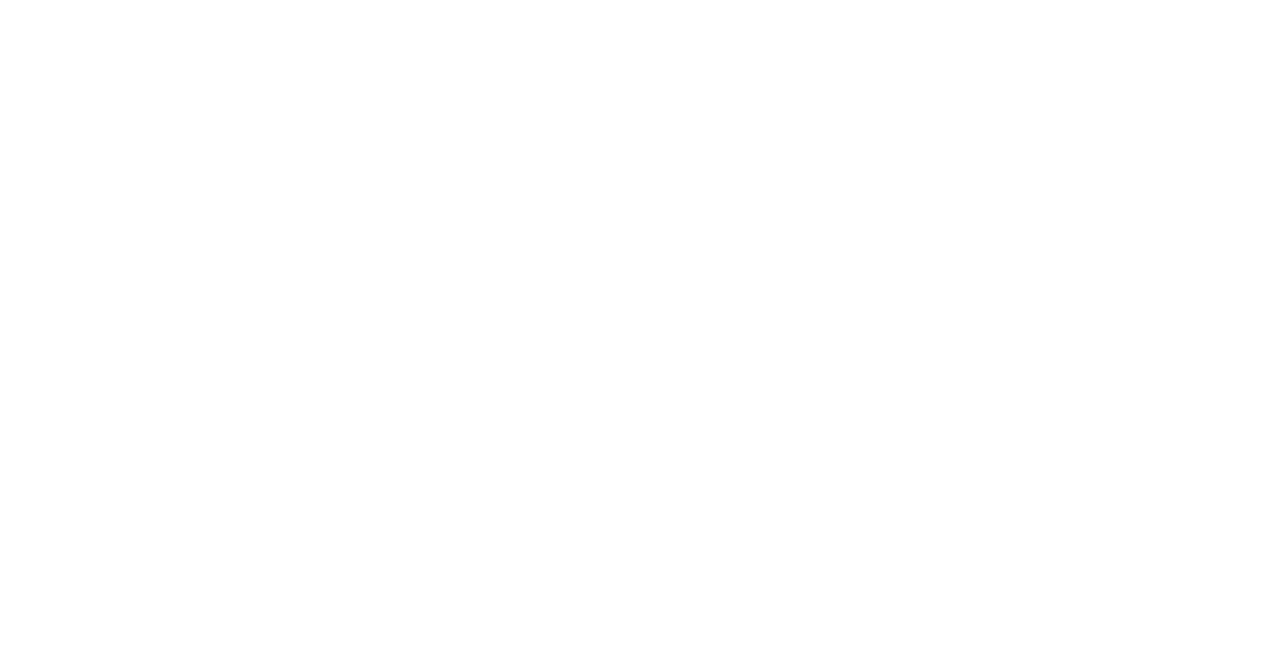
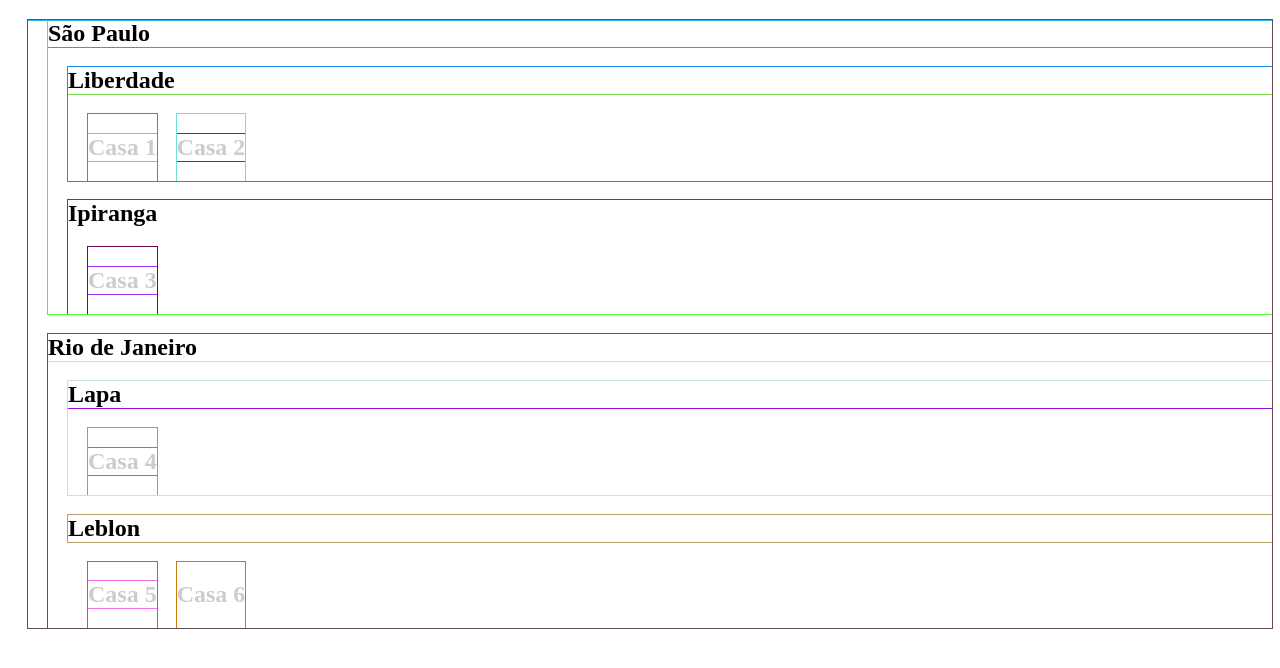
Before and after one commit to pedrotcaraujo/composite-pattern-js, a plain HTML site: page index.html in a window 1280 px wide. Drawn offline with Linux system fonts and the light colour scheme.

Commit message:
final demo composite pattern with layout debugger

```diff
--- a/city.js
+++ b/city.js
@@ -1,21 +1,27 @@
-var City = function (title, id) {
+var City = function (title, id, className) {
     this.children = [];
-    this.template;
+    this.element = document.createElement('div');
+    var h2 = document.createElement('h2');
+
+    this.element.id = id;
+    if (className) this.element.className = className;
+
+    h2.textContent = title;
+    this.element.appendChild(h2);
+
 }
 
 City.prototype = {
     add: function (child) {
         this.children.push(child);
+        this.element.appendChild(child.getElement());
     },
 
     remove: function (child) {
         for (var node, i = 0; node = this.getChild(i); i++) {
             if (node == child) {
                 this.children.splice(i, 1);
-                return true;
-            }
-
-            if (node.remove(child)) {
+                this.element.removeChild(child.getElement());
                 return true;
             }
         }
@@ -27,38 +33,25 @@ City.prototype = {
         return this.children[i];
     },
 
-    hide: function () {
-        for (var node, i = 0; node = this.getChild(i); i++) {
-            node.hide();
-        }
-
-        this.element.hide(0);
-    },
-
-    show: function () {
-        for (var node, i = 0; node = this.getChild(i); i++) {
-            node.show();
-        }
-    },
-
     getElement: function () {
-        return this.template;
+        return this.element;
     }
 }
 
+var cities = new City('', 'cities');
 var saoPaulo = new City('São Paulo', 'sao-paulo');
 var rioDeJaneiro = new City('Rio de Janeiro', 'rio-de-janeiro');
 var liberdade = new City('Liberdade', 'liberdade');
 var ipiranga = new City('Ipiranga', 'ipiranga');
 var lapa = new City('Lapa', 'lapa');
 var leblon = new City('Leblon', 'leblon');
-var casa1 = new City('Casa 1', 'casa-1');
-var casa2 = new City('Casa 2', 'casa-2');
-var casa3 = new City('Casa 3', 'casa-3');
-var casa4 = new City('Casa 4', 'casa-4');
-var casa5 = new City('Casa 5', 'casa-5');
-var casa6 = new City('Casa 6', 'casa-6');
-var casaRemover7 = new City('Casa remover 7', 'casa-remover-7');
+var casa1 = new City('Casa 1', 'casa-1', 'composite-home');
+var casa2 = new City('Casa 2', 'casa-2', 'composite-home');
+var casa3 = new City('Casa 3', 'casa-3', 'composite-home');
+var casa4 = new City('Casa 4', 'casa-4', 'composite-home');
+var casa5 = new City('Casa 5', 'casa-5', 'composite-home');
+var casa6 = new City('Casa 6', 'casa-6', 'composite-home');
+var casaRemover7 = new City('Casa remover 7', 'casa-remover-7', 'composite-home');
 
 liberdade.add(casa1);
 liberdade.add(casa2);
@@ -66,7 +59,7 @@ liberdade.add(casa2);
 ipiranga.add(casa3);
 ipiranga.add(casaRemover7);
 
-ipiranga.add(casaRemover7); // Removido
+ipiranga.remove(casaRemover7); // Removido
 
 lapa.add(casa4);
 
@@ -78,3 +71,11 @@ saoPaulo.add(ipiranga);
 
 rioDeJaneiro.add(lapa);
 rioDeJaneiro.add(leblon);
+
+cities.add(saoPaulo);
+cities.add(rioDeJaneiro);
+
+document.body.appendChild(cities.getElement());
+
+// CSS Layout Debugger
+[].forEach.call(document.querySelectorAll("*"),function(a){a.style.outline="1px solid #"+(~~(Math.random()*(1<<24))).toString(16)})
--- a/index.html
+++ b/index.html
@@ -3,9 +3,21 @@
 <head>
     <meta charset="UTF-8">
     <title>City Composite Pattern</title>
+    <style type="text/css">
+
+    	div {
+    		margin-left: 20px;
+    	}
+    	.composite-home {
+    		display: inline-block;
+    		color: #CCC;
+    	}
+
+    </style>
 </head>
 <body>
     <!-- JS -->
     <script type="text/javascript" src="city.js"></script>
+
 </body>
 </html>
```
